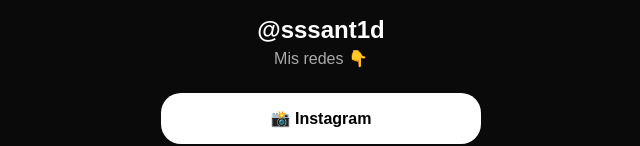
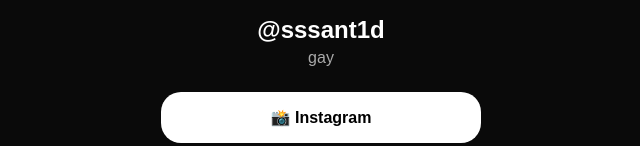
Before and after one commit to sssant1d/sssant1d.github.io, a plain HTML site: page index.html in a window 1280 px wide. Shown: the part 153-299 px from the top of the page, without its empty margins (319-959 px from the left). Drawn offline with Linux system fonts and the light colour scheme.

Commit message:
Update index.html

```diff
--- a/index.html
+++ b/index.html
@@ -18,7 +18,7 @@ span{font-size:12px;color:#666;display:block;margin-top:30px}
 <body>
 <img class="perfil" src="https://github.com/sssant1d.png">
 <h1>@sssant1d</h1>
-<p>Mis redes 👇</p>
+<p>gay</p>
 
 <a class="boton" href="https://instagram.com/sssant1d">📸 Instagram</a>
 <a class="boton" href="https://tiktok.com/@sssant1d">🎵 TikTok</a>
```
